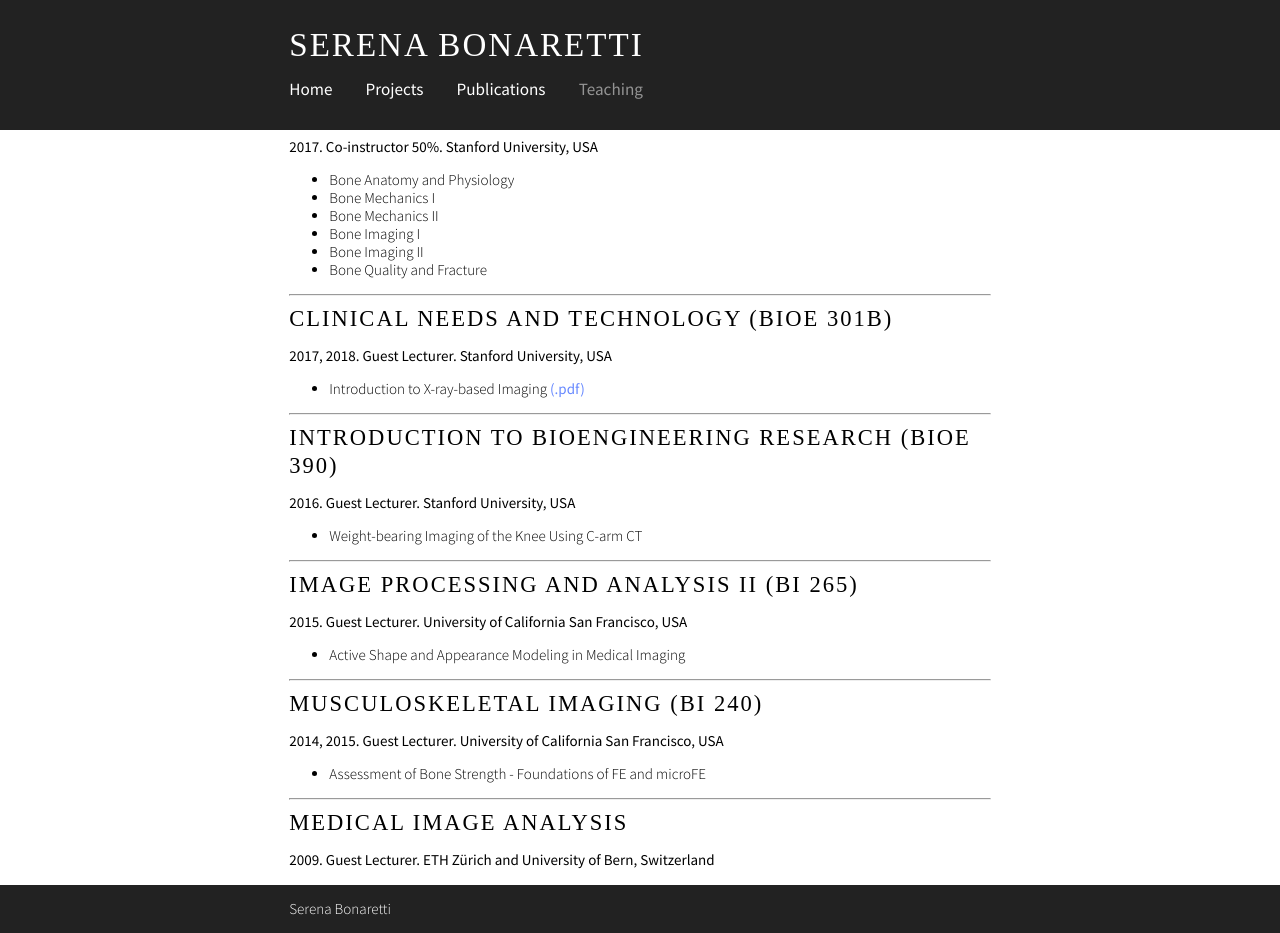
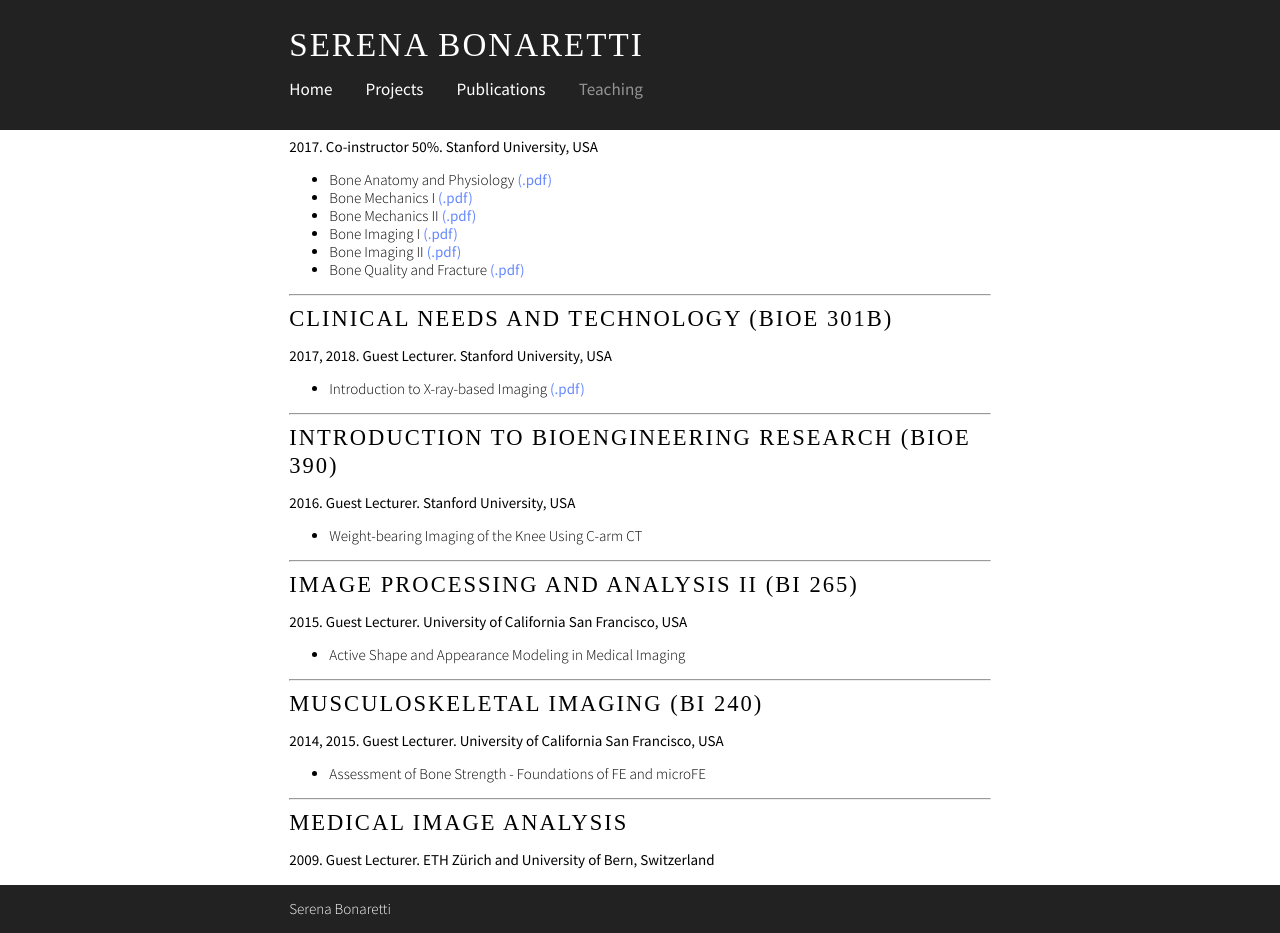
Before and after one commit to sbonaretti/sbonaretti.github.io, a Jekyll site: the page built from Teaching.md, in a window 1280 px wide and 933 px high. Built offline with Jekyll 4.4.1, drawn with Linux system fonts in a browser that asks for light colours; some web fonts are replaced.

Commit message:
Update Teaching.md

```diff
--- a/Teaching.md
+++ b/Teaching.md
@@ -7,12 +7,13 @@ title: "Teaching"
 # Orthopaedic Bioengineering (BIOE 381)
 **2017. Co-instructor 50%. Stanford University, USA**
 
-* Bone Anatomy and Physiology
-* Bone Mechanics I
-* Bone Mechanics II
-* Bone Imaging I
-* Bone Imaging II
-* Bone Quality and Fracture
+* Bone Anatomy and Physiology [(.pdf)](attachments/BIOE381_1.pdf){:target="_blank"}
+* Bone Mechanics I [(.pdf)](attachments/BIOE381_2.pdf){:target="_blank"}
+* Bone Mechanics II [(.pdf)](attachments/BIOE381_3.pdf){:target="_blank"}
+* Bone Imaging I [(.pdf)](attachments/BIOE381_4.pdf){:target="_blank"}
+* Bone Imaging II  [(.pdf)](attachments/BIOE381_5.pdf){:target="_blank"}
+* Bone Quality and Fracture  [(.pdf)](attachments/BIOE381_6.pdf){:target="_blank"}
+
 
 ---
 
```
